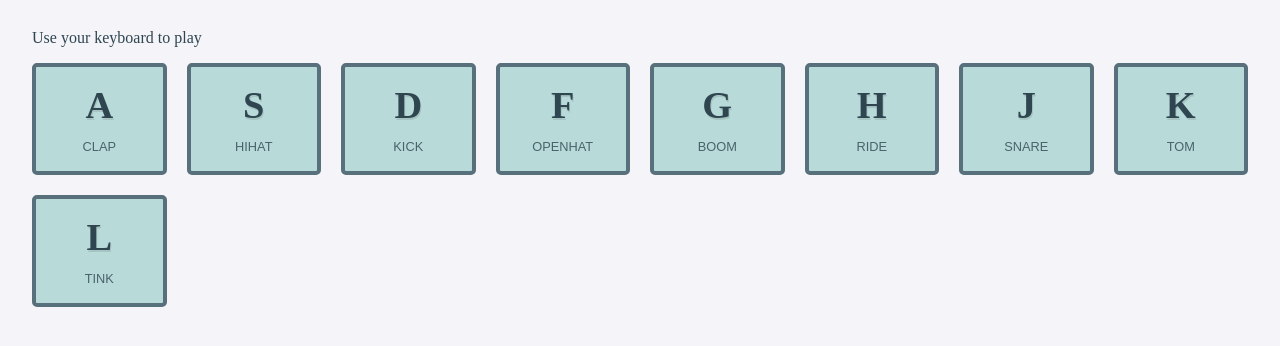
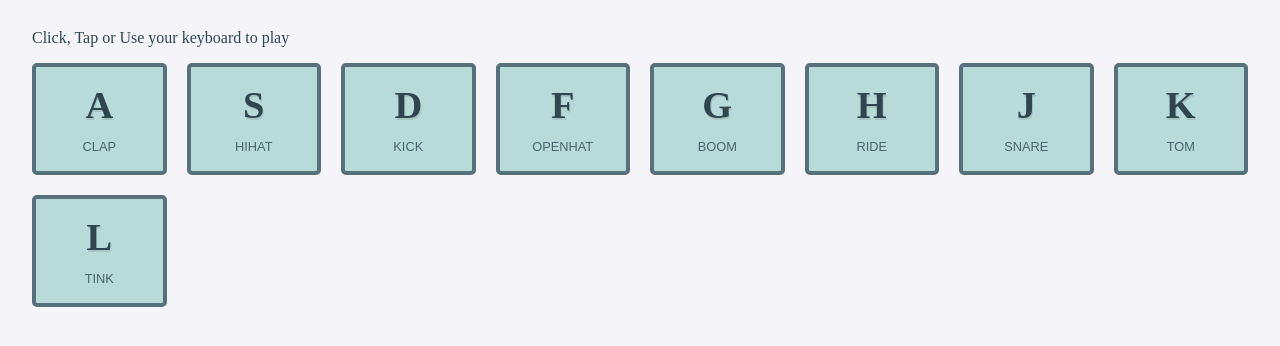
Before and after one commit to aamnah/drumkit, a plain HTML site: page index.html in a window 1280 px wide. Shown: the part 72-418 px from the top of the page. Drawn offline with Linux system fonts and the light colour scheme.

Commit message:
~ updated play message

```diff
--- a/index.html
+++ b/index.html
@@ -8,7 +8,7 @@
 </head>
 <body>
   <h1>Drumkit</h1>
-  <p>Use your keyboard to play</p>
+  <p>Click, Tap or Use your keyboard to play</p>
 
   <div class="keys">
 
```
